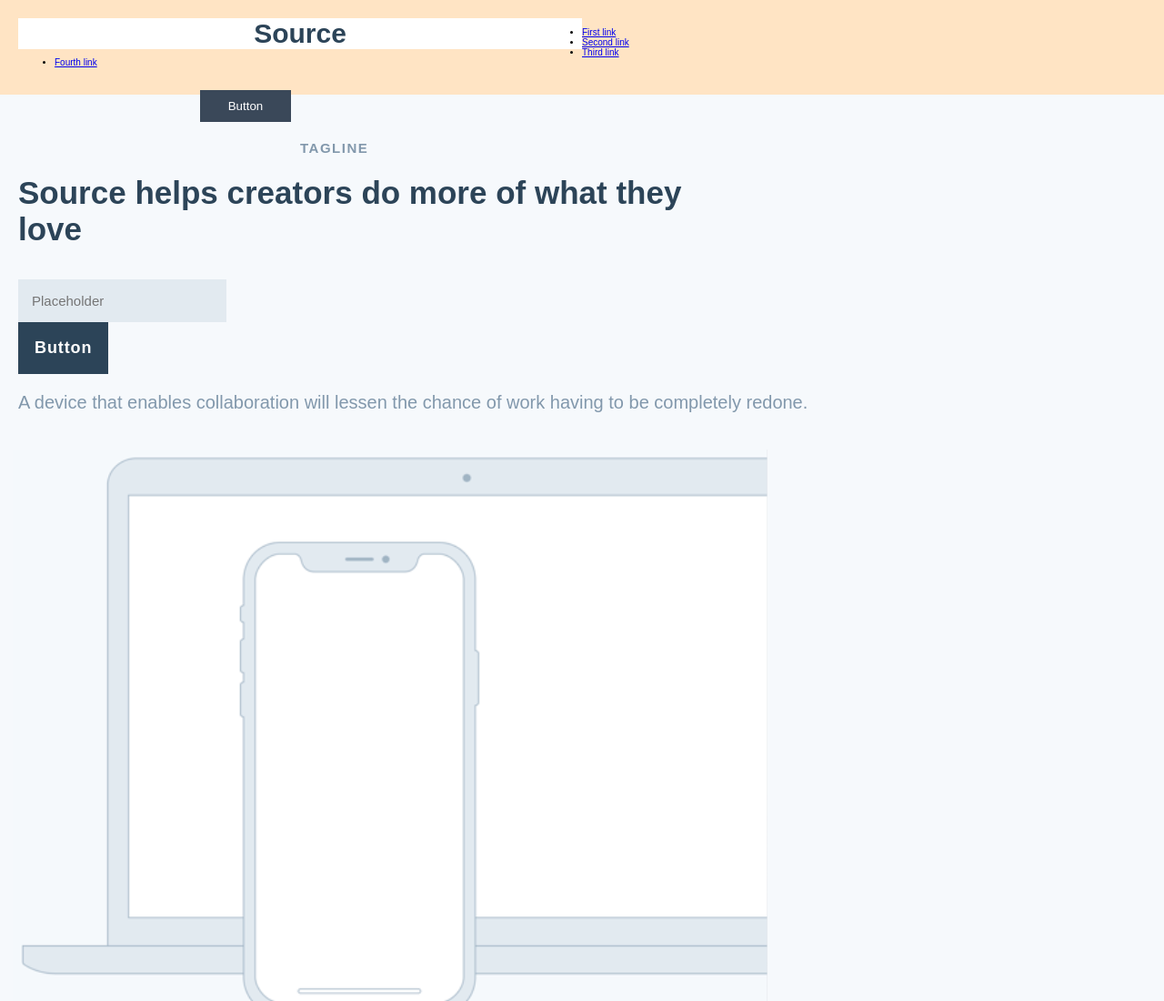
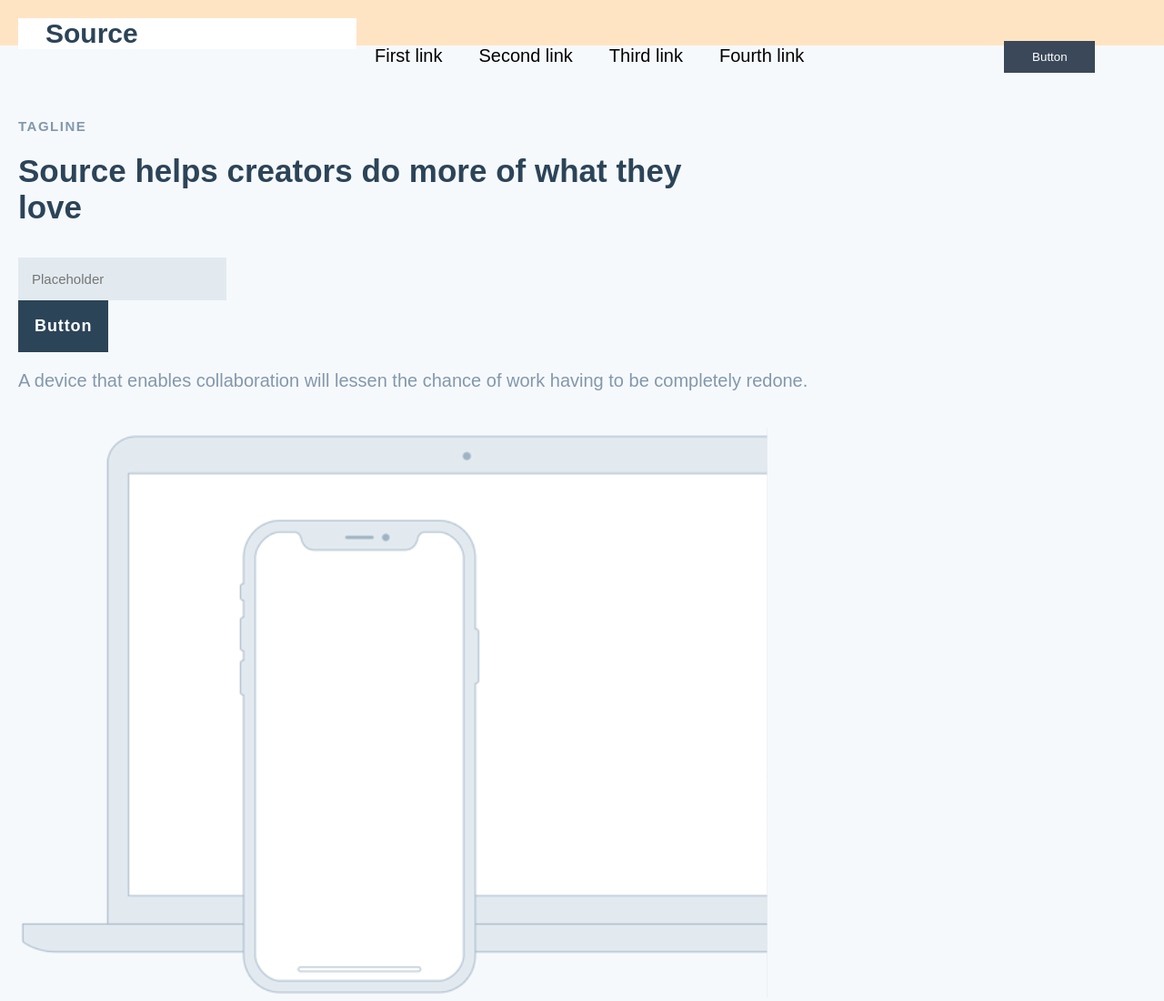
Before and after one commit to jcs-denverdev/copy-of-source, a plain HTML site: page index.html in a window 1280 px wide. Shown: the top 1100 px of the page at 91% size. Drawn offline with Linux system fonts and the light colour scheme.

Commit message:
left margin on header source h2, removed anchor tags from header nav, floated li

```diff
--- a/index.html
+++ b/index.html
@@ -20,10 +20,10 @@
 
             <nav>
                 <ul>
-                    <li><a href="#">First link</a></li>
-                    <li><a href="#">Second link</a></li>
-                    <li><a href="#">Third link</a></li>
-                    <li><a href="#">Fourth link</a></li>
+                    <li>First link</li>
+                    <li>Second link</li>
+                    <li>Third link</li>
+                    <li>Fourth link</li>
                 </ul>
             </nav>
 
--- a/style.css
+++ b/style.css
@@ -82,19 +82,36 @@ header .hamburger-container {
   @media (min-width: 801px) {
     background-color: #fff;
     float: left;
+    width: 30%;
   }
 
 }
 
 .header_h2-container h2 {
-  text-align: center;
   margin: 0;
   font-size: 3em;
+
+  @media (max-width: 800px) {
+    text-align: center;
+  }
+  @media (min-width: 801px) {
+    margin-left: 1em;
+  }
 }
 
 header nav, .btn-container {
   @media (max-width: 800px) {
     display: none;
+  }
+
+}
+
+header nav ul li {
+  @media (min-width: 801px) {
+    float: left;
+    list-style: none;
+    font-size: 2em;
+    padding: 1em;
   }
 }
 
```
